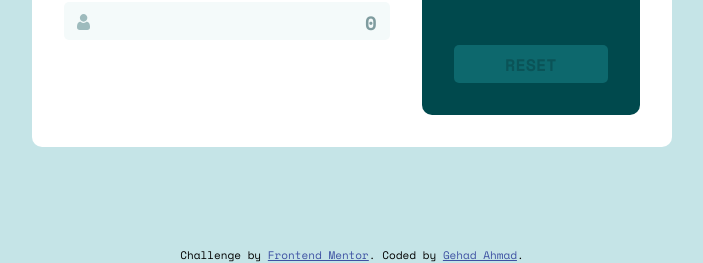
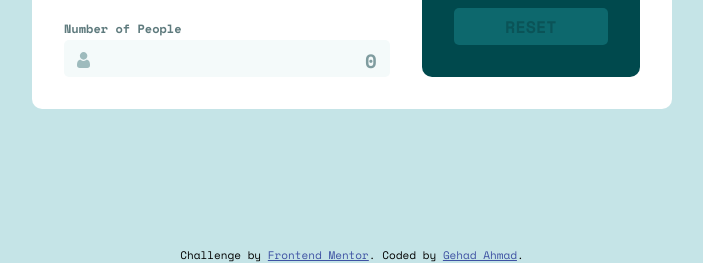
Before and after one commit to Gehad28/calculator-app, a plain HTML site: page index.html in a window 1280 px wide. Shown: the part 537-800 px from the top of the page, without its empty margins (288-991 px from the left). Drawn offline with nearby package versions, Linux system fonts and the light colour scheme.

Commit message:
Update Readme

```diff
--- a/style.css
+++ b/style.css
@@ -39,7 +39,7 @@ h1{
     background-color: white;
     max-width: 1200px;
     width: 50%;
-    min-height: 55vh;
+    /* min-height: 55vh; */
     padding: 2rem;
     display: flex;
     gap: 2rem;
```
